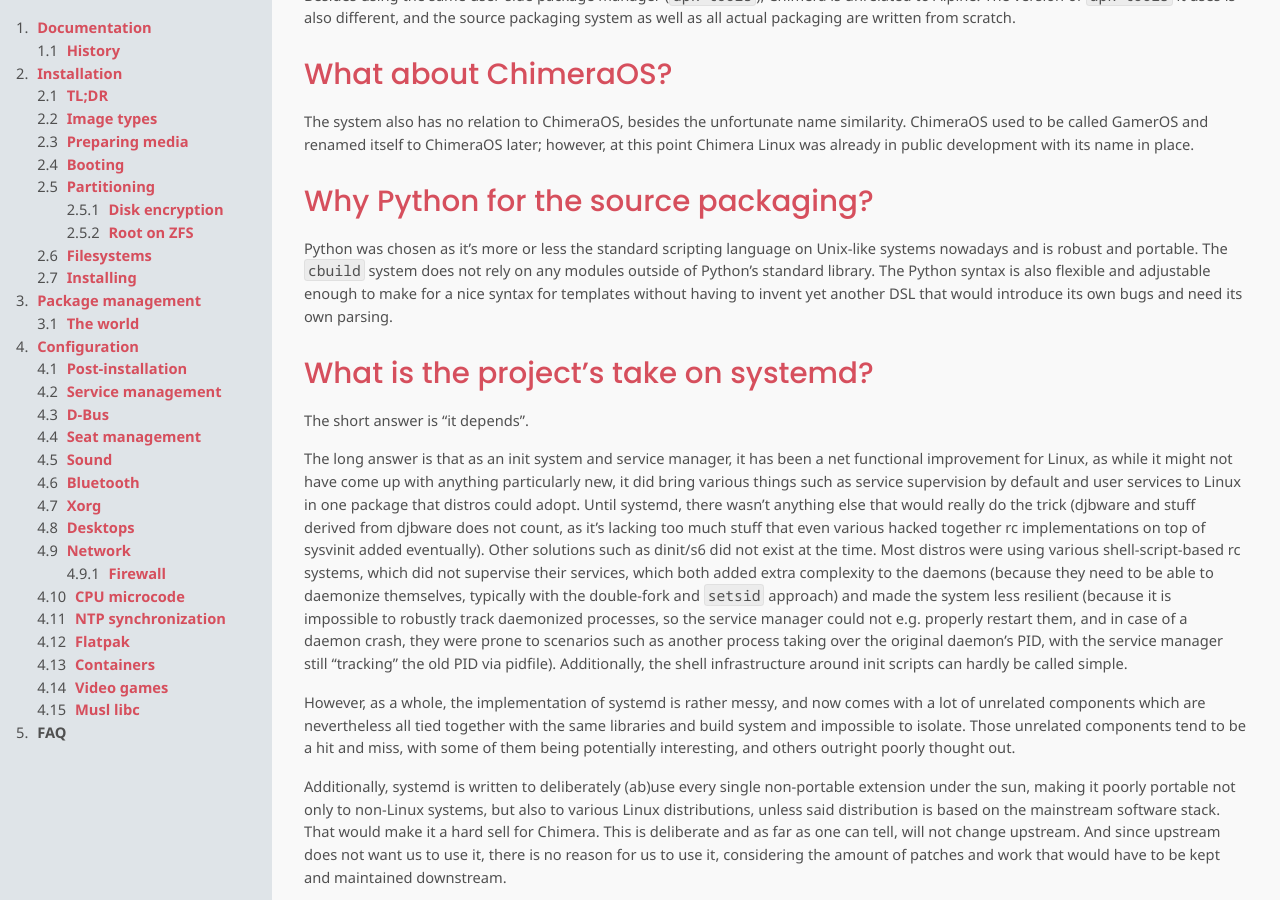
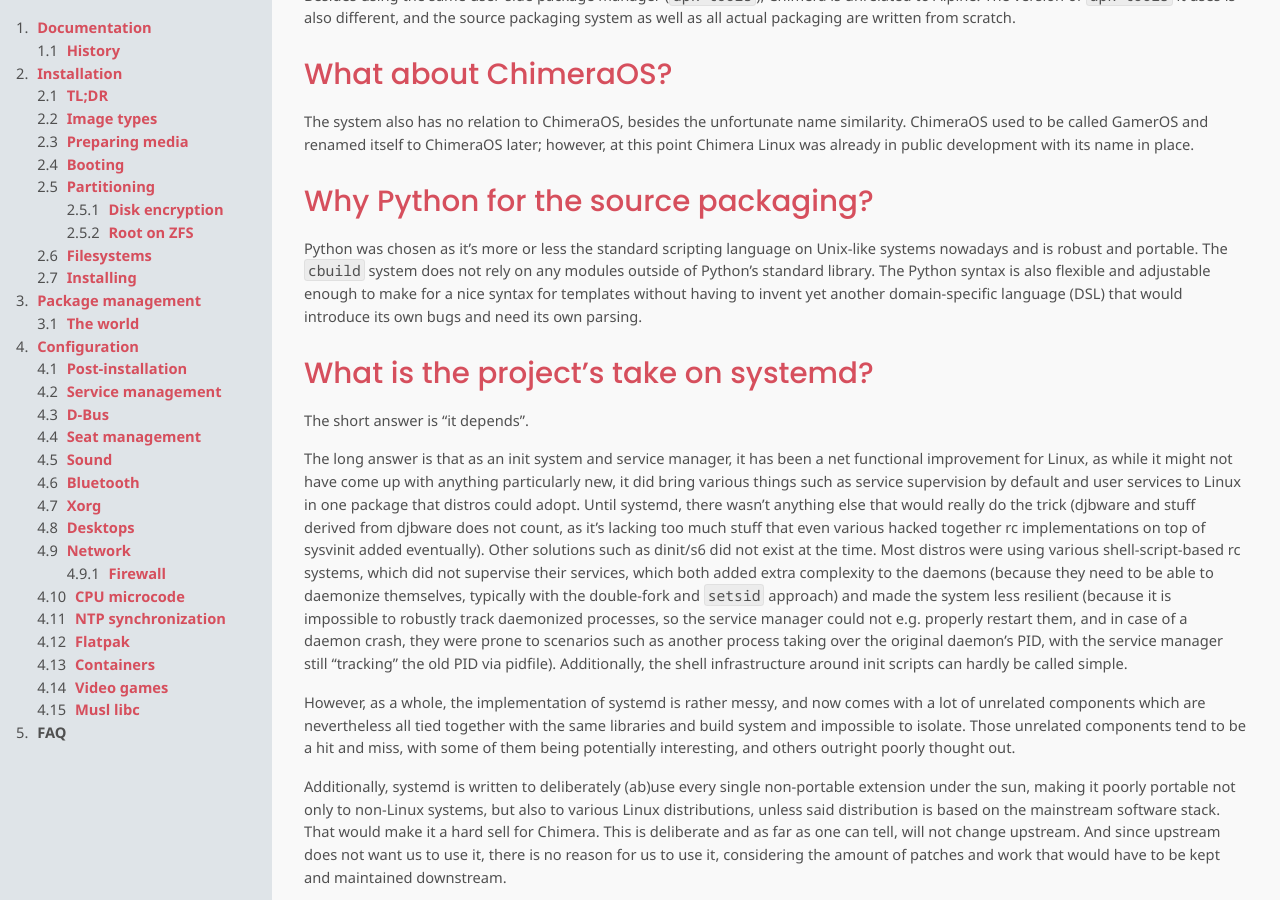
Before and after one commit to chimera-linux/chimera-linux.github.io, a Jekyll site: the page built from _docs/faq.md, in a window 1280 px wide and 900 px high, scrolled down 841 px. Built offline with Jekyll 4.4.1, drawn with Linux system fonts in a browser that asks for light colours.

Commit message:
define DSL acronym

```diff
--- a/_docs/faq.md
+++ b/_docs/faq.md
@@ -42,8 +42,8 @@
 Unix-like systems nowadays and is robust and portable. The `cbuild` system
 does not rely on any modules outside of Python's standard library. The
 Python syntax is also flexible and adjustable enough to make for a nice
-syntax for templates without having to invent yet another DSL that would
-introduce its own bugs and need its own parsing.
+syntax for templates without having to invent yet another domain-specific
+language (DSL) that would introduce its own bugs and need its own parsing.
 
 ## What is the project's take on systemd?
 
```
